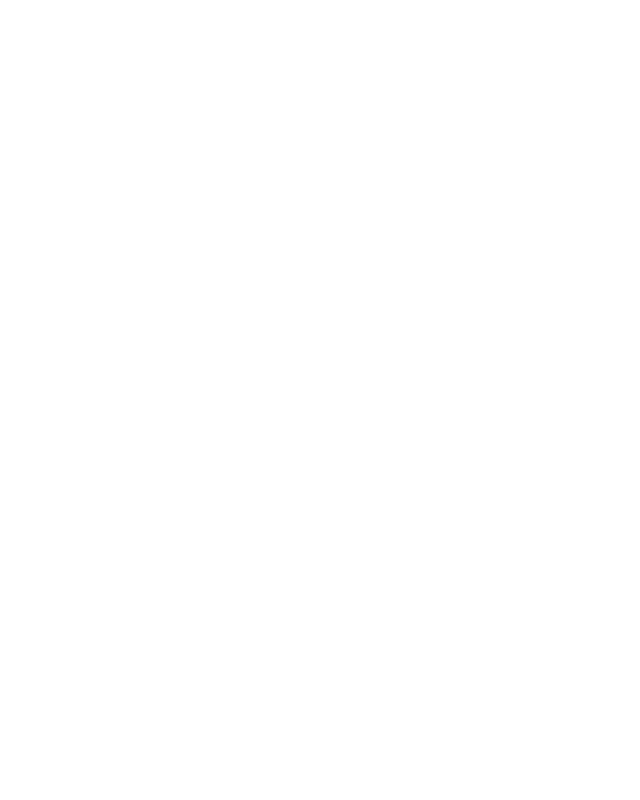
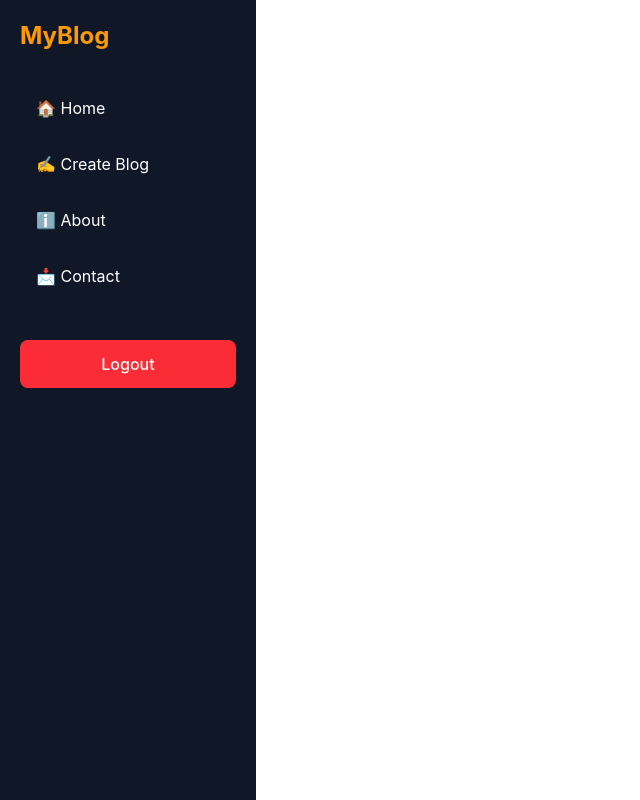
Before and after one commit to dir599/fullstack-blog, a React app in the folder frontend/: page /sidebar in a window 1280 px wide. Before the commit this address had no page. Shown: the whole page, without its empty margins (0-640 px from the left). Built offline with nearby package versions, Linux system fonts and the light colour scheme; the HTML template or start-up script is replaced by a standard one.

Commit message:
feat: add sidebar

```diff
--- a/frontend/src/App.jsx
+++ b/frontend/src/App.jsx
@@ -7,6 +7,7 @@
 import SingleBlog from "./pages/SingleBlog";
 import CreateBlog from "./pages/CreateBlog";
 import Login from "./pages/Login";
+import Sidebar from "./components/Sidebar";
 
 
 const App = () => {
@@ -15,11 +16,13 @@
     <Routes>
       <Route path="/" element={<Navigate to="/login" replace />} />
       <Route path="/login" element={<Login />} />
+      <Route path="/sidebar" element={<Sidebar />} />
       <Route path= "/home" element={<Home />} />
       <Route path="/about" element={<About />} />
       <Route path="/contact" element={<Contact />} />
       <Route path="/crateBlog" element={<CreateBlog />} />
       <Route path="/blog/:id" element={<SingleBlog />} />
+
     </Routes>
     </BrowserRouter>
 
--- /dev/null
+++ b/frontend/src/components/Sidebar.jsx
@@ -0,0 +1,69 @@
+
+import { Link } from "react-router-dom";
+
+const Sidebar = () => {
+  return (
+    <aside className="w-64 min-h-screen bg-gray-900 text-white p-5">
+
+      {/* Logo */}
+      <div className="mb-8">
+        <h1 className="text-2xl font-bold text-amber-500">
+          MyBlog
+        </h1>
+      </div>
+
+      {/* Navigation */}
+      <nav>
+        <ul className="space-y-2">
+
+          <li>
+            <Link
+              to="/home"
+              className="block rounded-lg px-4 py-3 hover:bg-gray-800 transition"
+            >
+              🏠 Home
+            </Link>
+          </li>
+
+          <li>
+            <Link
+              to="/createBlog"
+              className="block rounded-lg px-4 py-3 hover:bg-gray-800 transition"
+            >
+              ✍️ Create Blog
+            </Link>
+          </li>
+
+          <li>
+            <Link
+              to="/about"
+              className="block rounded-lg px-4 py-3 hover:bg-gray-800 transition"
+            >
+              ℹ️ About
+            </Link>
+          </li>
+
+          <li>
+            <Link
+              to="/contact"
+              className="block rounded-lg px-4 py-3 hover:bg-gray-800 transition"
+            >
+              📩 Contact
+            </Link>
+          </li>
+
+        </ul>
+      </nav>
+
+      {/* Bottom section */}
+      <div className="mt-auto pt-10">
+        <button className="w-full rounded-lg bg-red-500 px-4 py-3 font-medium hover:bg-red-600 transition">
+          Logout
+        </button>
+      </div>
+
+    </aside>
+  );
+};
+
+export default Sidebar;
--- a/frontend/src/pages/Home.jsx
+++ b/frontend/src/pages/Home.jsx
@@ -2,6 +2,7 @@
 import Navbar from "../components/Navbar";
 import Card from "../components/Card";
 import axios from "axios";
+import Sidebar from "../components/Sidebar";
 
 const Home = () => {
   const [blogs, setBlogs] = useState([]);
@@ -19,6 +20,9 @@
       <div className="rounded-xl">
         <Navbar />
       </div>
+      <div>
+        <Sidebar />
+      </div>
       <div className="pt-1 flex flex-wrap gap-6 justify-center">
         {blogs.map((blog) => {
           return <Card key= {blog.id} value={blog} />;
```
